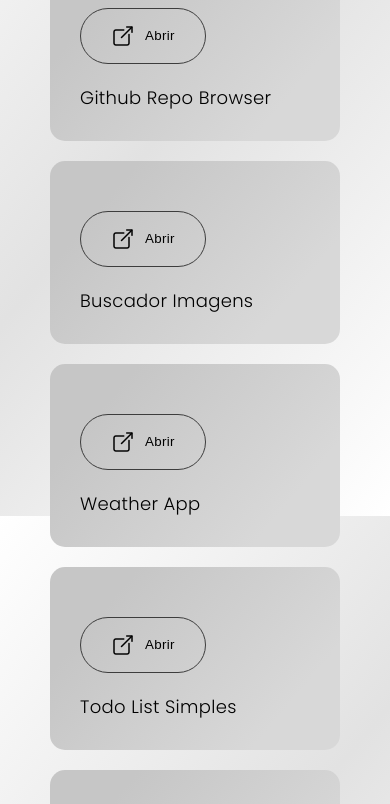
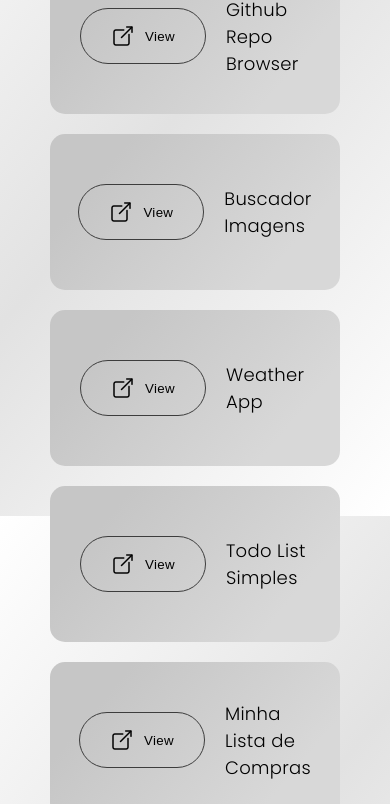
Before and after one commit to jeffreyalvr/meu-portfolio, a React (Vite) app: page / in a window 390 px wide. Shown: the part 1172-1976 px from the top of the page. Built offline with nearby package versions, Linux system fonts and the light colour scheme.

Commit message:
Corrige responsividade do work-item e tradução

```diff
--- a/src/components/Works/index.jsx
+++ b/src/components/Works/index.jsx
@@ -33,7 +33,7 @@
       <div className="work-item">
         <div className="item-container">
           <ActionButton
-            overrideClass="invert-img-hover my-20"
+            overrideClass="invert-img-hover my-20 hidden"
             text={
               lang === "pt-br"
                 ? book.pt_br.sections.sec_works_project_button
@@ -50,7 +50,7 @@
       <div className="work-item">
         <div className="item-container">
           <ActionButton
-            overrideClass="invert-img-hover my-20"
+            overrideClass="invert-img-hover my-20 hidden"
             text={
               lang === "pt-br"
                 ? book.pt_br.sections.sec_works_project_button
@@ -67,7 +67,7 @@
       <div className="work-item">
         <div className="item-container">
           <ActionButton
-            overrideClass="invert-img-hover my-20"
+            overrideClass="invert-img-hover my-20 hidden"
             text={
               lang === "pt-br"
                 ? book.pt_br.sections.sec_works_project_button
@@ -84,7 +84,7 @@
       <div className="work-item">
         <div className="item-container">
           <ActionButton
-            overrideClass="invert-img-hover my-20"
+            overrideClass="invert-img-hover my-20 hidden"
             text={
               lang === "pt-br"
                 ? book.pt_br.sections.sec_works_project_button
@@ -101,7 +101,7 @@
       <div className="work-item">
         <div className="item-container">
           <ActionButton
-            overrideClass="invert-img-hover my-20"
+            overrideClass="invert-img-hover my-20 hidden"
             text={
               lang === "pt-br"
                 ? book.pt_br.sections.sec_works_project_button
--- a/src/components/Works/styles.css
+++ b/src/components/Works/styles.css
@@ -23,6 +23,11 @@
   justify-content: center;
   align-items: center;
   border-radius: 15px;
+}
+
+.works .work-item:hover button.hidden {
+  display: inline-flex !important;
+  align-items: center;
 }
 
 .works .work-item .item-container {
@@ -61,7 +66,8 @@
   transition: ease-in 0.3s;
 }
 
-.works .work-item img.banner:hover {
+.works .work-item img.banner:hover,
+.works .work-item .item-container:hover + img {
   transition: ease-in 0.3s;
   transform: scale(1.1);
 }
@@ -81,5 +87,13 @@
   }
   .works .work-item .item-container {
     position: unset;
+    flex-direction: row;
+    justify-content: center;
+    align-items: center;
+    gap: 20px;
+  }
+  .works .work-item .item-container button.hidden {
+    display: inline-flex !important;
+    align-items: center;
   }
 }
--- a/src/language/book.json
+++ b/src/language/book.json
@@ -22,7 +22,7 @@
       "sec_works_title": "Trabalhos",
       "sec_works_subtitle": "Abaixo você pode ver todos os projetos que demostram o que eu posso lhe oferecer com o meu conhecimento.",
       "sec_works_all_projects_button": "Ver todos os projetos",
-      "sec_works_project_button": "Abrir",
+      "sec_works_project_button": "View",
       "sec_about_title": "Sobre",
       "sec_about_subtitle": "Conheça toda a minha jornada até o momento atual.",
       "sec_about_span_nationality": "Brasileiro",
@@ -75,7 +75,7 @@
       "sec_works_title": "Works",
       "sec_works_subtitle": "Bellow you can find a few projects which showcase what I can bring to the table.",
       "sec_works_all_projects_button": "See all projects",
-      "sec_works_project_button": "Open",
+      "sec_works_project_button": "Ver",
       "sec_about_title": "About",
       "sec_about_subtitle": "Get to know my journey up to this moment.",
       "sec_about_span_nationality": "Brazilian",
--- a/src/styles/global.css
+++ b/src/styles/global.css
@@ -119,6 +119,10 @@
   margin: 20px 0;
 }
 
+.hidden {
+  display: none;
+}
+
 @media screen and (max-width: 950px) {
   .hero .container h1,
   .hero .container h1 span {
```
